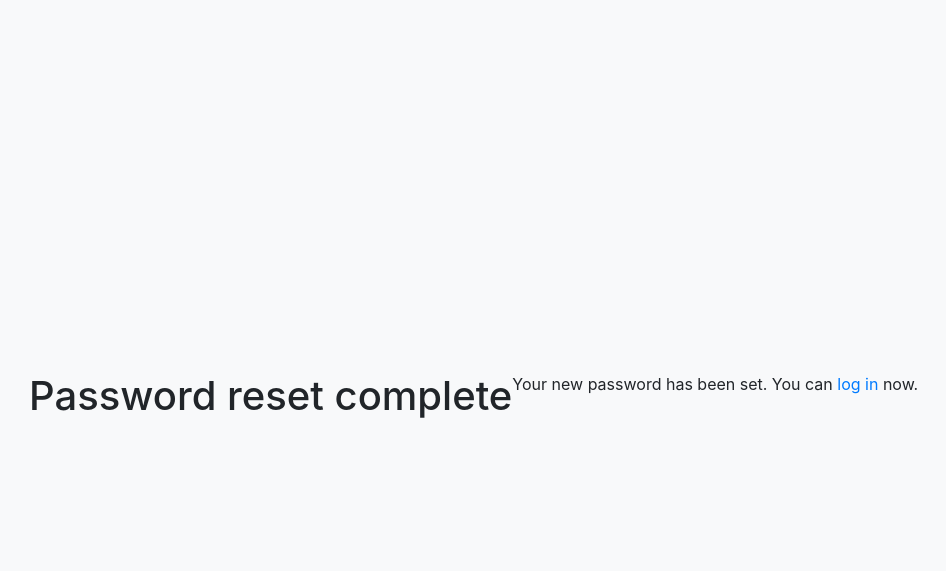
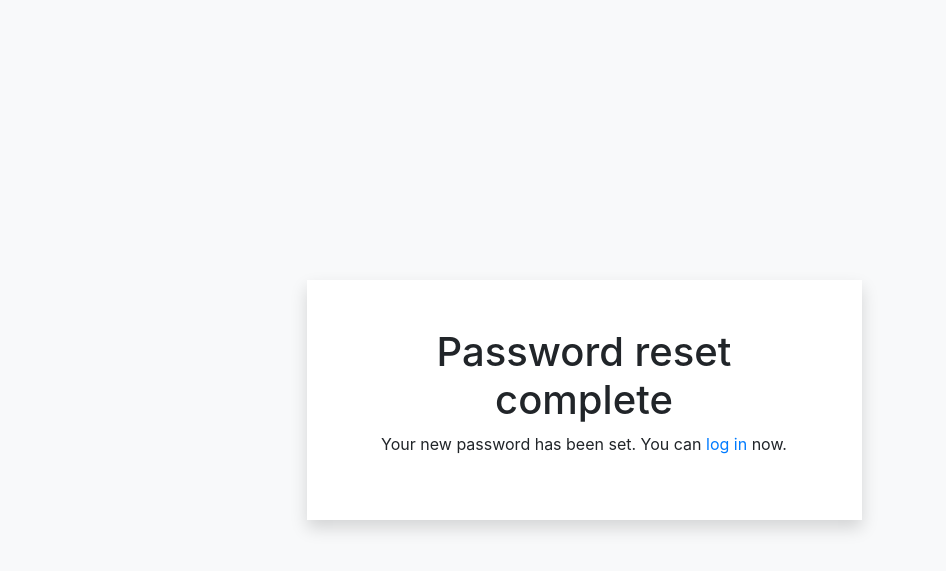
Before and after one commit to gbebenista/django_library, a Django app: a page that uses bookcase/users/templates/registration/password_reset_complete.html in a window 1280 px wide. Shown: the top 571 px of the page, without its empty margins (56-1002 px from the left). Run offline with Django 3.2, Linux system fonts and the light colour scheme; some libraries are stand-ins or nearby versions.

Commit message:
Change look of password reset templates

```diff
--- a/bookcase/users/templates/registration/password_reset_complete.html
+++ b/bookcase/users/templates/registration/password_reset_complete.html
@@ -3,6 +3,8 @@
 {% block title %}Password reset complete{% endblock %}
 
 {% block content %}
-<h1>Password reset complete</h1>
-<p>Your new password has been set. You can <a href="{% url 'login' %}">log in </a>now.</p>
+<div class="container-fluid shadow bg-white m-auto w-50 p-5">
+    <h1 class="text-center">Password reset complete</h1>
+    <p class="text-center">Your new password has been set. You can <a href="{% url 'login' %}">log in </a>now.</p>
+</div>
 {% endblock %}
--- a/bookcase/users/templates/registration/password_reset_confirm.html
+++ b/bookcase/users/templates/registration/password_reset_confirm.html
@@ -9,7 +9,7 @@
 
 {% if validlink %}
 
-<div class="container-fluid m-auto w-50">
+<div class="container-fluid shadow bg-white m-auto w-50 p-5">
 <h1 class="text-center">Set a new password!</h1>
 <form method="POST">
   {% csrf_token %}
--- a/bookcase/users/templates/registration/password_reset_done.html
+++ b/bookcase/users/templates/registration/password_reset_done.html
@@ -4,7 +4,7 @@
 {% block title %}Email Sent{% endblock %}
 
 {% block content %}
-<div class="container-fluid m-auto w-50">
+<div class="container-fluid shadow bg-white m-auto w-50 p-5">
   <h1 class="text-center">Check your inbox.</h1>
   <p class="text-center">We've emailed you instructions for setting your password. You should receive the email shortly!</p>
 </div>
--- a/bookcase/users/templates/registration/password_reset_form.html
+++ b/bookcase/users/templates/registration/password_reset_form.html
@@ -4,7 +4,7 @@
 {% block title %}Forgot Your Password?{% endblock %}
 
 {% block content %}
-<div class="container-fluid m-auto w-50">
+<div class="container-fluid shadow bg-white rounded m-auto w-50 p-5">
   <h1 class="text-center">Forgot your password?</h1>
   <p>Enter your email address below, and we'll email instructions for setting a new one.</p>
 
```
